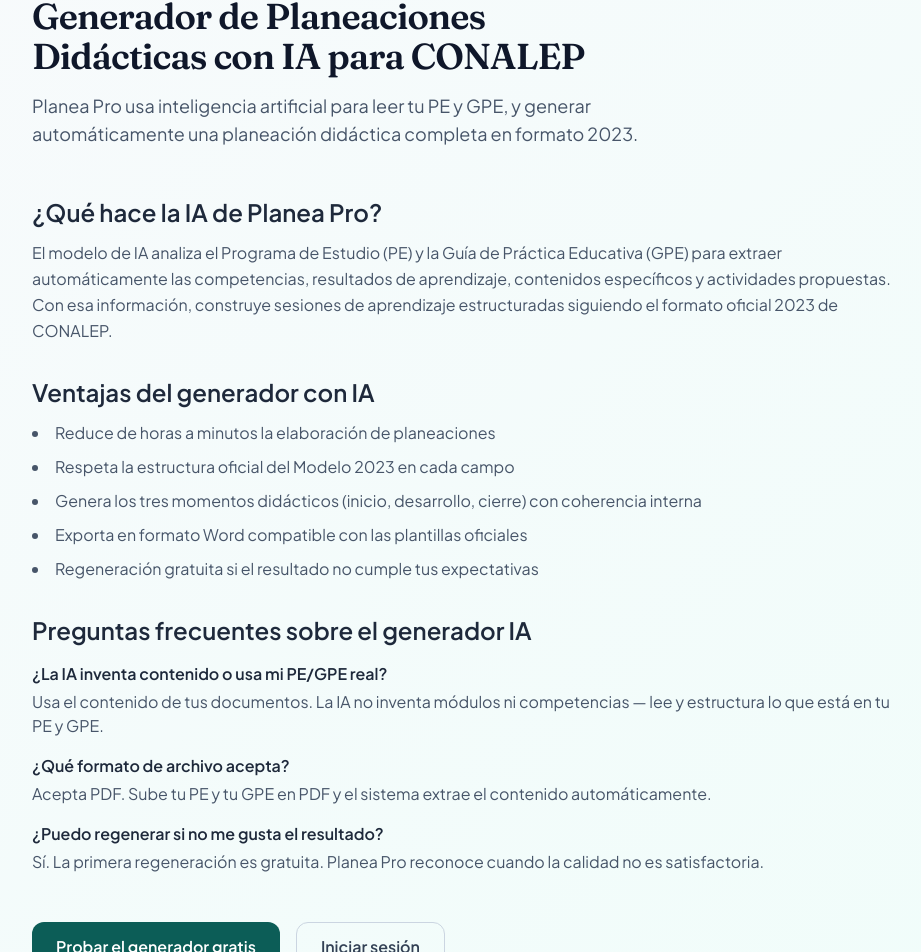
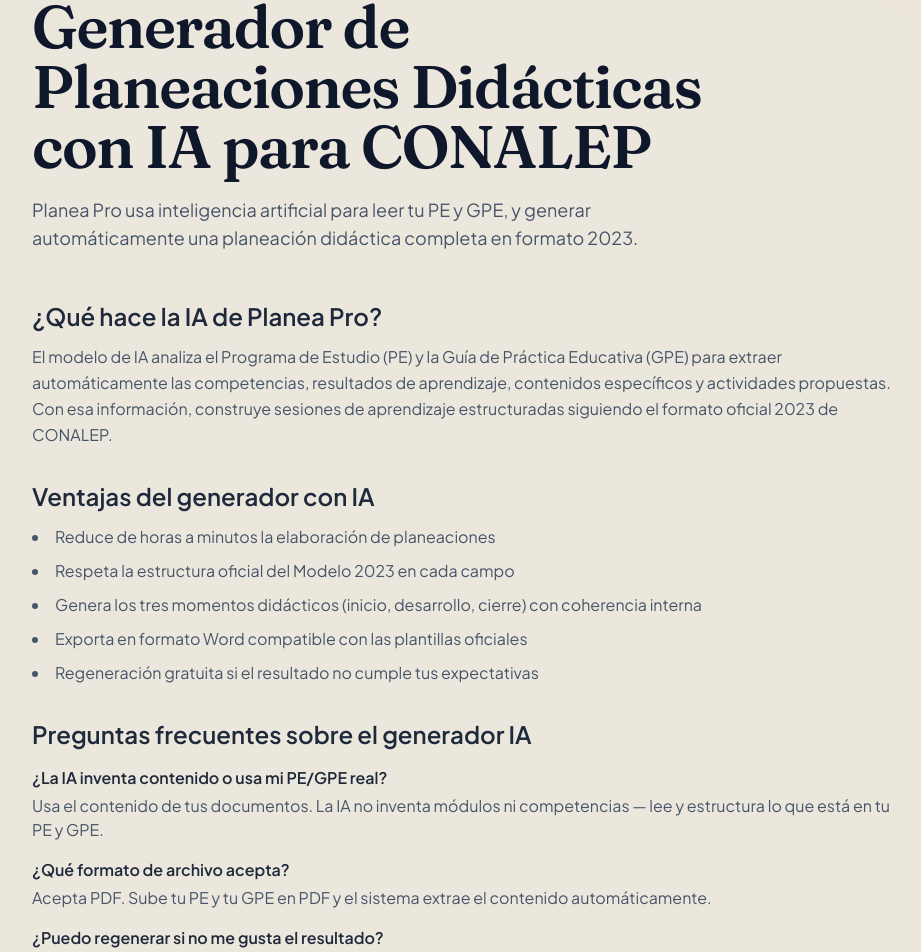
Before and after one commit to Victor21sano/calendario-planeaciones, a React (Vite) app: page /generador-planeaciones-ia in a window 1280 px wide. Shown: the part 134-1086 px from the top of the page, without its empty margins (176-1097 px from the left). Built offline with nearby package versions, Linux system fonts and the light colour scheme; no server answers.

Commit message:
feat(seo): reveal + pulido editorial en GeneradorPlaneacionesIA

```diff
--- a/src/pages/GeneradorPlaneacionesIA.jsx
+++ b/src/pages/GeneradorPlaneacionesIA.jsx
@@ -1,24 +1,31 @@
 import { Link } from 'react-router-dom'
 import BrandLogo from '../components/brand/BrandLogo'
+import { useReveal } from '../hooks/useReveal'
 
 export default function GeneradorPlaneacionesIA() {
+  const revealQue = useReveal()
+  const revealVentajas = useReveal()
+  const revealVentajasLista = useReveal()
+  const revealFaq = useReveal()
+  const revealCta = useReveal()
+
   return (
-    <div className="min-h-screen bg-gradient-to-br from-slate-50 to-teal-50 dark:from-slate-950 dark:to-slate-900">
+    <div className="min-h-screen surface-atmosphere">
       <header className="mx-auto max-w-4xl px-4 py-6">
         <BrandLogo markClassName="w-10 h-10" />
       </header>
 
       <main className="mx-auto max-w-4xl px-4 pb-20">
         <article>
-          <h1 className="font-display text-4xl font-semibold tracking-tight text-slate-900 dark:text-white mt-10">
+          <h1 className="reveal-hero font-display text-5xl sm:text-6xl font-semibold tracking-tight text-slate-900 dark:text-white mt-10">
             Generador de Planeaciones Didácticas con IA para CONALEP
           </h1>
-          <p className="mt-4 text-lg text-slate-600 dark:text-slate-300 max-w-2xl">
+          <p className="reveal-hero reveal-hero-delay-1 mt-5 text-lg text-slate-600 dark:text-slate-300 max-w-2xl">
             Planea Pro usa inteligencia artificial para leer tu PE y GPE, y generar automáticamente una planeación didáctica completa en formato 2023.
           </p>
 
           <section className="mt-12 space-y-8">
-            <div>
+            <div ref={revealQue} className="reveal">
               <h2 className="text-2xl font-semibold text-slate-800 dark:text-slate-100">¿Qué hace la IA de Planea Pro?</h2>
               <p className="mt-3 text-slate-600 dark:text-slate-400 leading-relaxed">
                 El modelo de IA analiza el Programa de Estudio (PE) y la Guía de Práctica Educativa (GPE) para extraer
@@ -27,9 +34,9 @@ export default function GeneradorPlaneacionesIA() {
               </p>
             </div>
 
-            <div>
+            <div ref={revealVentajas} className="reveal">
               <h2 className="text-2xl font-semibold text-slate-800 dark:text-slate-100">Ventajas del generador con IA</h2>
-              <ul className="mt-3 space-y-2 text-slate-600 dark:text-slate-400 list-disc list-inside leading-relaxed">
+              <ul ref={revealVentajasLista} className="reveal-stagger mt-3 space-y-2 text-slate-600 dark:text-slate-400 list-disc list-inside leading-relaxed">
                 <li>Reduce de horas a minutos la elaboración de planeaciones</li>
                 <li>Respeta la estructura oficial del Modelo 2023 en cada campo</li>
                 <li>Genera los tres momentos didácticos (inicio, desarrollo, cierre) con coherencia interna</li>
@@ -38,7 +45,7 @@ export default function GeneradorPlaneacionesIA() {
               </ul>
             </div>
 
-            <div>
+            <div ref={revealFaq} className="reveal">
               <h2 className="text-2xl font-semibold text-slate-800 dark:text-slate-100">Preguntas frecuentes sobre el generador IA</h2>
               <dl className="mt-4 space-y-4">
                 <div>
@@ -57,11 +64,11 @@ export default function GeneradorPlaneacionesIA() {
             </div>
           </section>
 
-          <div className="mt-12 flex flex-col sm:flex-row gap-4">
-            <Link to="/register" className="inline-flex items-center justify-center rounded-xl bg-brand-700 px-6 py-3 text-base font-semibold text-white hover:bg-brand-800 transition-colors">
+          <div ref={revealCta} className="reveal mt-12 flex flex-col sm:flex-row gap-4">
+            <Link to="/register" className="btn-accent justify-center px-6 py-3 text-base">
               Probar el generador gratis
             </Link>
-            <Link to="/login" className="inline-flex items-center justify-center rounded-xl border border-slate-300 dark:border-slate-700 px-6 py-3 text-base font-semibold text-slate-700 dark:text-slate-200 hover:bg-slate-100 dark:hover:bg-slate-800 transition-colors">
+            <Link to="/login" className="btn-secondary justify-center px-6 py-3 text-base">
               Iniciar sesión
             </Link>
           </div>
```
